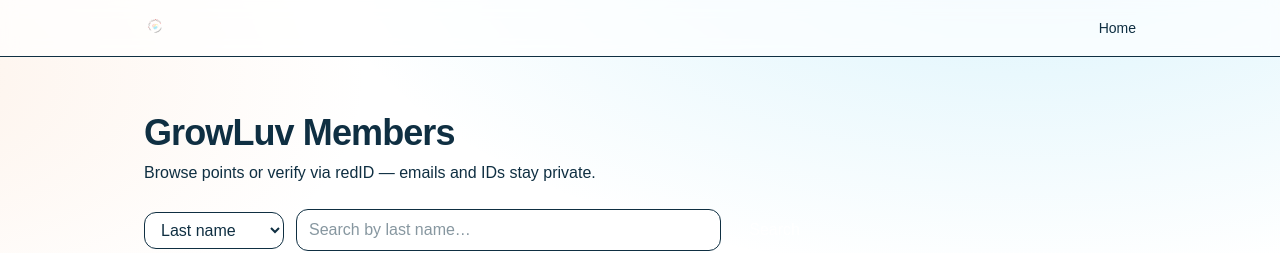
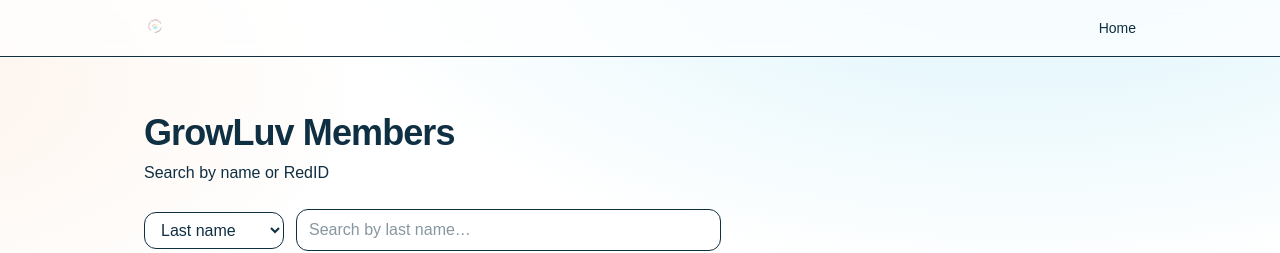
Before and after one commit to sdsugrowluvadmin/growluv_members, a Next.js app: page / in a window 1280 px wide. Shown: the top 253 px of the page. Built offline with nearby package versions, Linux system fonts and the light colour scheme; no server answers; the database is empty.

Commit message:
Update page.tsx

```diff
--- a/src/app/page.tsx
+++ b/src/app/page.tsx
@@ -43,7 +43,7 @@
             GrowLuv Members
           </h1>
           <p className="mt-2 text-gluv-ink/70">
-            Browse points or verify via redID — emails and IDs stay private.
+            Search by name or RedID
           </p>
 
           {/* Search bar with dropdown */}
```
